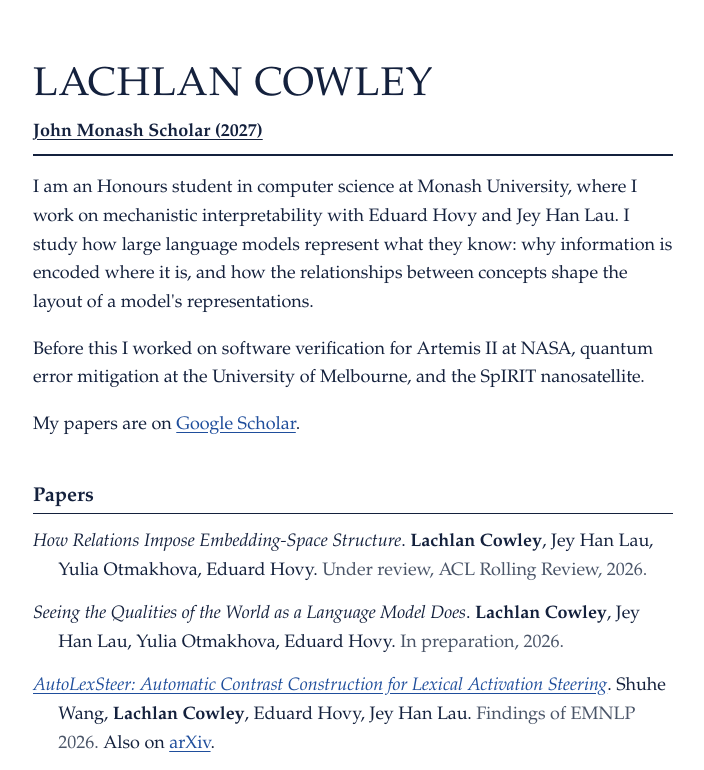
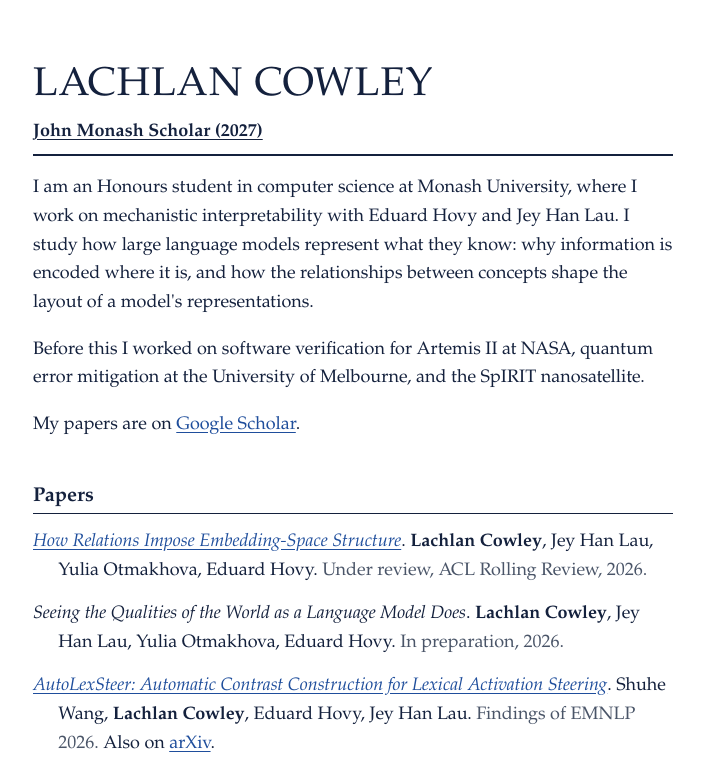
Before and after one commit to lcowley7/lcowley7.github.io, a plain HTML site: page index.html in a window 1280 px wide. Shown: the top 770 px of the page, without its empty margins (287-991 px from the left). Drawn offline with Linux system fonts and the light colour scheme.

Commit message:
Update index.html
added arxiv for paper one

```diff
--- a/index.html
+++ b/index.html
@@ -140,7 +140,7 @@
     <!-- Still need to add arxiv
          <cite><a href="https://arxiv.org/abs/XXXX.XXXXX">How Relations Impose Embedding-Space Structure</a></cite>. -->
     <li>
-      <cite>How Relations Impose Embedding-Space Structure</cite>.
+      <cite><a href="https://arxiv.org/abs/2611.29986">How Relations Impose Embedding-Space Structure</a></cite>.
       <strong>Lachlan Cowley</strong>, Jey Han Lau, Yulia Otmakhova, Eduard Hovy.
       <span class="where">Under review, ACL Rolling Review, 2026.</span>
     </li>
```
